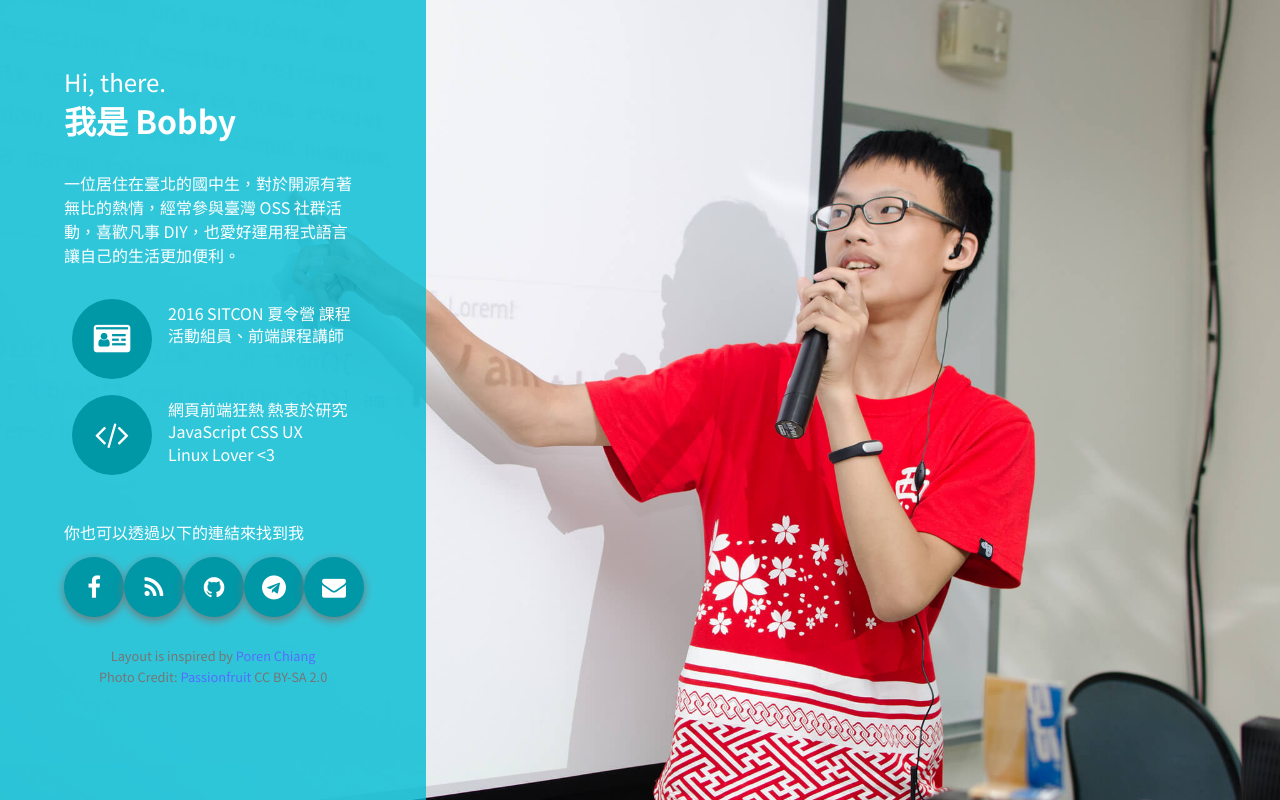
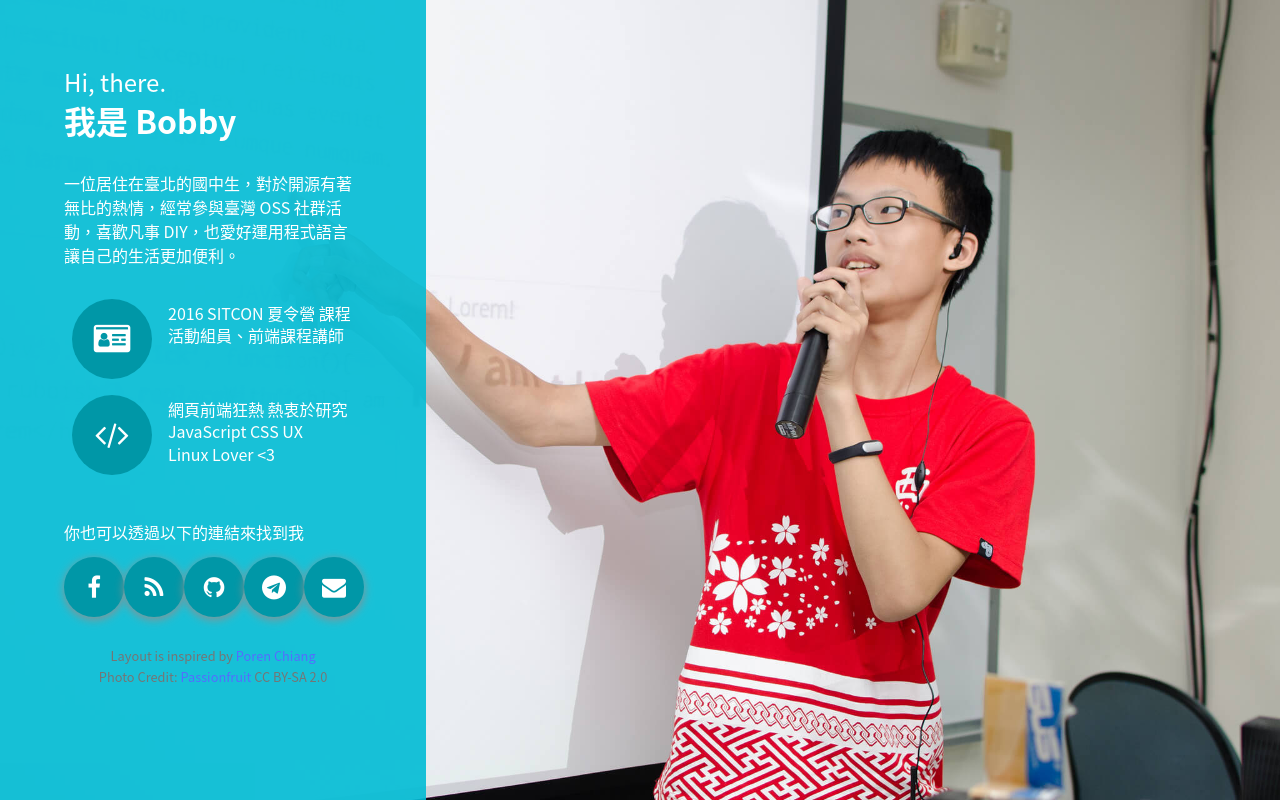
Before and after one commit to bobby1030/about, a plain HTML site: page index.html in a window 1280 px wide. Drawn offline with Linux system fonts and the light colour scheme.

Commit message:
improve shadows

```diff
--- a/style/style.scss
+++ b/style/style.scss
@@ -7,7 +7,7 @@ $primary-text-color:   #212121;
 $secondary-text-color: #757575;
 $divider-color:        #BDBDBD;
 
-@import url(http://fonts.googleapis.com/earlyaccess/notosanstc.css);
+@import url(https://fonts.googleapis.com/earlyaccess/notosanstc.css);
 
 @mixin icon-bg($col) {
     display: inline-flex;
@@ -21,14 +21,14 @@ $divider-color:        #BDBDBD;
 
 body {
     background: #505E6C top right / cover url("../assets/background.jpg") no-repeat fixed;
-    font-family: 'Noto Sans TC', sans-serif;
+    font-family: 'Noto Sans CJK TC', 'Noto Sans TC', sans-serif;
     color: $primary-color-text;
 }
 
 .infobox {
     animation: 1.5s ease-out leftSlideIn;
 
-    background-color: transparentize($primary-color, 0.2);
+    background-color: transparentize($primary-color, 0.1);
     width: 33.3%; min-height: 100vh;
     box-sizing: border-box;
     margin: 0;
@@ -89,12 +89,12 @@ body {
                     font-size: 1.5em;
                     text-decoration: none;
                     color: #FFF;
-                    box-shadow: $secondary-text-color 0 3px 10px;
+                    box-shadow: lighten($secondary-text-color, 10%) 0 2.5px 10px;
                     transition: background-color 0.3s, box-shadow 0.3s;
 
                     &:hover {
                         background-color: lighten($primary-color-dark, 3%);
-                        box-shadow: $secondary-text-color 0 3px 30px;
+                        box-shadow: lighten($secondary-text-color, 10%) 0 2.5px 30px;
                     }
                 }
             }
```
Also changed, not shown: style/style.css.
